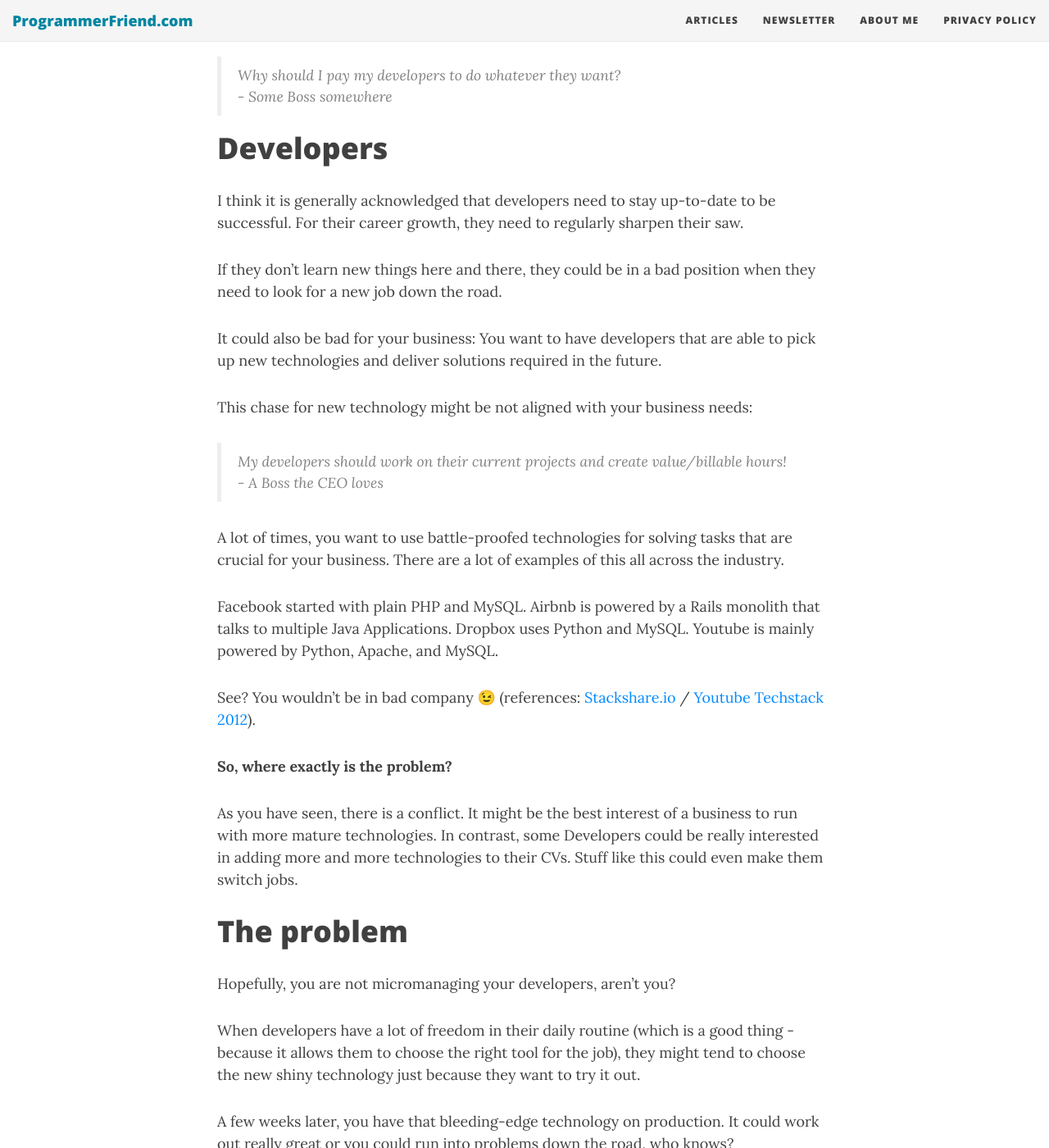
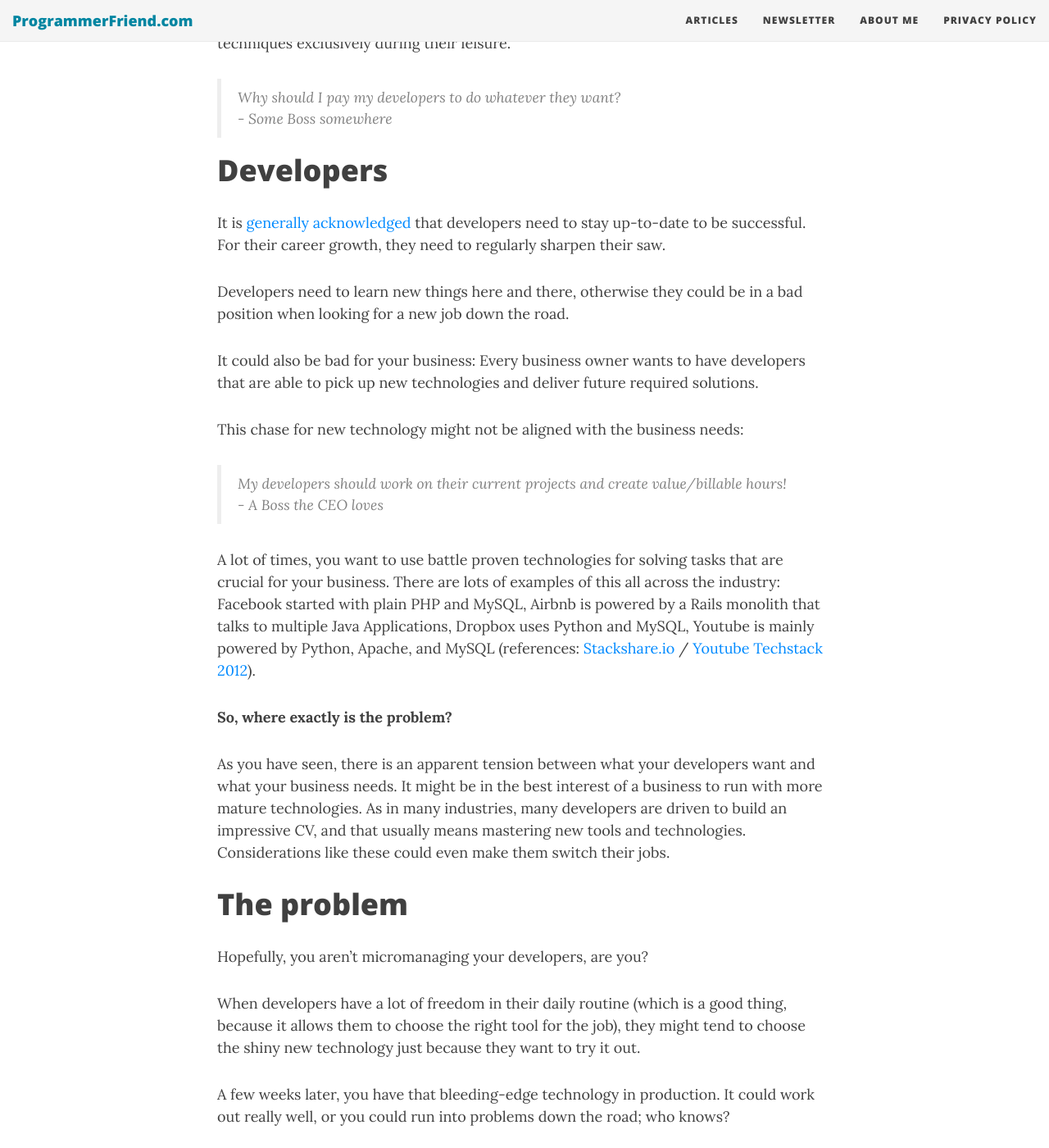
Before and after one commit to programmerfriend/programmerfriend.github.io, a Jekyll site: the page built from _posts/2019-12-01-developers-do-what-they-want.md, in a window 1280 px wide and 1400 px high, scrolled down 756 px. Shown: the whole window at 82% size. Built offline with Jekyll 4.4.1, drawn with Linux system fonts in a browser that asks for light colours; nearby versions of some CDN libraries; comment, search, counter and statistics services are not loaded; some of the changed text lies outside the part shown.

Commit message:
improve devs need space

```diff
--- a/_posts/2019-12-01-developers-do-what-they-want.md
+++ b/_posts/2019-12-01-developers-do-what-they-want.md
@@ -7,89 +7,85 @@
 tags: [developers]
 ---
 
-This might sound really controversial, but I think there should be times were developers should be free to do whatever they want.
+This might sound really controversial, but I think developers should have some free time to experiment.
 
-To make it even more controversial, I think it is beneficial when this time is not during their leisure time but on company time.
+To make it even more controversial, I believe that providing opportunities for paid experimentation is more beneficial than leaving developers to investigate tools and techniques exclusively during their leisure.
 
 > Why should I pay my developers to do whatever they want?<br>
 > \- Some Boss somewhere
 
 # Developers
 
-I think it is generally acknowledged that developers need to stay up-to-date to be successful.
+It is [generally acknowledged](https://softwareengineering.stackexchange.com/questions/161099/why-do-developers-need-to-keep-up-to-date-with-technologies-and-methodologies) that developers need to stay up-to-date to be successful.
 For their career growth, they need to regularly sharpen their saw.
 
-If they don't learn new things here and there, they could be in a bad position when they need to look for a new job down the road.
+Developers need to learn new things here and there, otherwise they could be in a bad position when looking for a new job down the road.
 
-It could also be bad for your business: You want to have developers that are able to pick up new technologies and deliver solutions required in the future.
+It could also be bad for your business: Every business owner wants to have developers that are able to pick up new technologies and deliver future required solutions.
 
-This chase for new technology might be not aligned with your business needs:
+This chase for new technology might not be aligned with the business needs:
 
 > My developers should work on their current projects and create value/billable hours!<br>
 > \- A Boss the CEO loves
 
-A lot of times, you want to use battle-proofed technologies for solving tasks that are crucial for your business.
-There are a lot of examples of this all across the industry.
-
-Facebook started with plain PHP and MySQL. Airbnb is powered by a Rails monolith that talks to multiple Java Applications.
-Dropbox uses Python and MySQL. Youtube is mainly powered by Python, Apache, and MySQL.
-
-See? You wouldn't be in bad company 😉 (references: [Stackshare.io](http://stackshare.io/) / [Youtube Techstack 2012](http://highscalability.com/blog/2012/3/26/7-years-of-youtube-scalability-lessons-in-30-minutes.html)).
+A lot of times, you want to use battle proven technologies for solving tasks that are crucial for your business.
+There are lots of examples of this all across the industry: Facebook started with plain PHP and MySQL, Airbnb is powered by a Rails monolith that talks to multiple Java Applications, Dropbox uses Python and MySQL, Youtube is mainly powered by Python, Apache, and MySQL (references: [Stackshare.io](http://stackshare.io/) / [Youtube Techstack 2012](http://highscalability.com/blog/2012/3/26/7-years-of-youtube-scalability-lessons-in-30-minutes.html)).
 
 **So, where exactly is the problem?**
 
-As you have seen, there is a conflict. It might be the best interest of a business to run with more mature technologies. In contrast, some Developers could be really interested in adding more and more technologies to their CVs. Stuff like this could even make them switch jobs.
+As you have seen, there is an apparent tension between what your developers want and what your business needs.
+It might be in the best interest of a business to run with more mature technologies. As in many industries, many developers are driven to build an impressive CV, and that usually means mastering new tools and technologies. Considerations like these could even make them switch their jobs.
 
 # The problem
 
-Hopefully, you are not micromanaging your developers, aren't you?
+Hopefully, you aren't micromanaging your developers, are you?
 
-When developers have a lot of freedom in their daily routine (which is a good thing - because it allows them to choose the right tool for the job), they might tend to choose the new shiny technology just because they want to try it out.
+When developers have a lot of freedom in their daily routine (which is a good thing, because it allows them to choose the right tool for the job), they might tend to choose the shiny new technology just because they want to try it out.
 
-A few weeks later, you have that bleeding-edge technology on production.
-It could work out really great or you could run into problems down the road, who knows?
+A few weeks later, you have that bleeding-edge technology in production.
+It could work out really well, or you could run into problems down the road; who knows?
 
-My thesis is that not giving developers room to try out these things in a non-productive environment, will drive them towards doing it on production. This might not be true for all developers - Some *just* switch jobs.
+My thesis is that not giving developers room to try these things out in a non-production environment will drive them towards doing it on production. This might not be true for all developers - Some *just* go job hunting.
 
 Wouldn't it be better if developers could have that experience with a non-productive system?
 
 # A few possible solutions
 
-Why don't you give your developers (or employees in general) a day each or every second week to work on their own ideas?
+Why don't you give your developers (or employees in general) one day every week or two to work on their own ideas?
 
-Employees could be free to either brush up their skills by working on tutorials or alternatively building tools that help in their daily work.
+Employees would be free to either brush up on their skills by working on tutorials or even building tools that accelerate their daily work.
 
-Another option could be that you instruct some of your developers to organize a regular hackathon (monthly/bi-monthly/whatever) during office hours.
+Another option is to instruct some of your developers to organize a regular hackathon (monthly/bi-monthly/whatever) during office hours.
 
 # The benefits
-I guarantee there are a lot of benefits with this approach, let's name a few:
-* Developers have an environment where they can try out things
-* Developers gain a broader view of technology
-* Cool tools that would not get priority over "daily business" will get created
-* An employee could come up with a new product idea
-* Higher employee happiness = better retention
-* In my opinion, it is beneficial for the "engineering culture"
-* Create opportunity for socializing between employees
+
+Maybe you are not yet convinced but there are a lot of benefits with this approach, let's name a few:
+* A wider view of technology allows your Developers to make better decisions.
+* Your Developers might create tools that you never thought about.
+* An employee even might come up with a new product idea that creates additional revenue.
+* This approach will lead to higher employee satisfaction. Satisfied employees will stay with your company.
+* Working together on their own topics creates opportunities for socializing between employees. This might be the best team-building activity you have ever planned.
 
 # The cons
-Let's make it not only one-sided:
+Let's consider the drawbacks:
 
-Of course, it gonna cost money, developers will be working less on projects that create direct money.
-Still, you could argue that motivated people probably create more in 72 than 80 hours.
+* Of course, it will cost money, developers will work less on projects that create direct business benefit. Still, you could argue that a motivated developer probably produces more output in 72 hours than an unmotivated in 80.
+*
 
-But this is actually more or less the only downside I see here.
+But this is actually the only downside I see.
+If you see any other negative aspect, I would love to hear about it. Please leave a comment at the bottom of the page or reach out via [Twitter/@eiselems](https://twitter.com/eiselems).
 
 # Recap
 
-We have seen why not giving developers room for experimenting and learning new things is potentially dangerous.
-Long-term, they could either quit or get detached from their daily work, both things you want to avoid.
+We have seen why not giving developers room for experimentation and professional development is potentially dangerous,
+long-term they could either quit, or become detached from their daily work; both things you want to avoid.
 
-Most developers will always chase new shiny things, why don't leverage that effect to let them create new cool tools or ideas that could really change your business for the better?
+Most developers will always chase new shiny things; why don't leverage that behavior to let them create new useful tools or ideas that could really change your business for the better?
 
-Why don't create an environment where your developers together learn new things on the job?
+Why not create an environment where your developers can learn new things on the job?
 
-In my opinion it is a pretty *low-risk but high-reward* investment that you could stop after a year when you don't like it.
+In my opinion it is a pretty *low-risk but high-reward* investment which you could stop after a year if you don't like it.
 
-**Why don't give it a try?**
+**Why don't you give it a try?**
 
-I think your developers and your employee retention might really thank you.
+The bottom line is;  Your developers and your employee retention will thank you.
```
